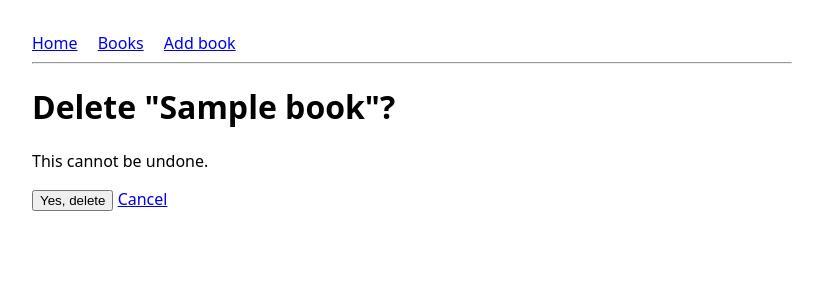
After one commit to saadhashmi7/adv-backend-lab07-views, a Django app: page /library/books/1/delete/ in a window 1280 px wide. The commit adds this page. Shown: the top 300 px of the page, without its empty margins (228-1051 px from the left). Run offline with Django 5.2, Linux system fonts and the light colour scheme; tables that the repository leaves empty hold one stand-in row (values such as "Sample post").

Commit message:
Task 5: POST-only borrow and confirm-delete FBVs

```diff
--- /dev/null
+++ b/library/templates/library/book_confirm_delete.html
@@ -0,0 +1,11 @@
+{% extends "library/base.html" %}
+{% block title %}Delete {{ book.title }}{% endblock %}
+{% block content %}
+<h1>Delete "{{ book.title }}"?</h1>
+<p>This cannot be undone.</p>
+<form method="post">
+  {% csrf_token %}
+  <button type="submit">Yes, delete</button>
+  <a href="{% url 'library:book-detail' book.pk %}">Cancel</a>
+</form>
+{% endblock %}
--- a/library/templates/library/book_detail.html
+++ b/library/templates/library/book_detail.html
@@ -4,5 +4,10 @@
 <h1>{{ book.title }}</h1>
 <p>by {{ book.author }} ({{ book.published_year }})</p>
 <p>Status: <strong>{{ book.get_status_display }}</strong></p>
+<form method="post" action="{% url 'library:book-borrow' book.pk %}" style="display:inline">
+  {% csrf_token %}
+  <button type="submit">{% if book.status == "available" %}Borrow{% else %}Return{% endif %}</button>
+</form>
+<a href="{% url 'library:book-delete' book.pk %}">Delete&hellip;</a>
 <p><a href="{% url 'library:book-list' %}">&larr; Back to list</a></p>
 {% endblock %}
--- a/library/urls.py
+++ b/library/urls.py
@@ -14,4 +14,6 @@ urlpatterns = [
     path("books/", views.book_list, name="book-list"),
     path("books/add/", views.add_book, name="book-add"),
     path("books/<int:pk>/", views.book_detail, name="book-detail"),
+    path("books/<int:pk>/borrow/", views.toggle_borrow, name="book-borrow"),
+    path("books/<int:pk>/delete/", views.delete_book, name="book-delete"),
 ]
--- a/library/views.py
+++ b/library/views.py
@@ -2,6 +2,7 @@ from django.contrib import messages
 from django.db.models import Q
 from django.http import HttpResponse, HttpResponseBadRequest, JsonResponse
 from django.shortcuts import get_object_or_404, redirect, render
+from django.views.decorators.http import require_http_methods, require_POST
 
 from .models import Book
 
@@ -105,3 +106,24 @@ def add_book(request):
             messages.success(request, f'"{book.title}" was added.')
             return redirect("library:book-detail", pk=book.pk)
     return render(request, "library/add_book.html", {"values": values, "errors": errors})
+
+
+# ---------------------------------------------------------------- Task 5
+@require_POST
+def toggle_borrow(request, pk):
+    book = get_object_or_404(Book, pk=pk)
+    book.status = "borrowed" if book.status == "available" else "available"
+    book.save(update_fields=["status"])
+    messages.info(request, f'"{book.title}" is now {book.get_status_display().lower()}.')
+    return redirect("library:book-detail", pk=book.pk)
+
+
+@require_http_methods(["GET", "POST"])
+def delete_book(request, pk):
+    book = get_object_or_404(Book, pk=pk)
+    if request.method == "POST":
+        title = book.title
+        book.delete()
+        messages.success(request, f'"{title}" was deleted.')
+        return redirect("library:book-list")
+    return render(request, "library/book_confirm_delete.html", {"book": book})
```
